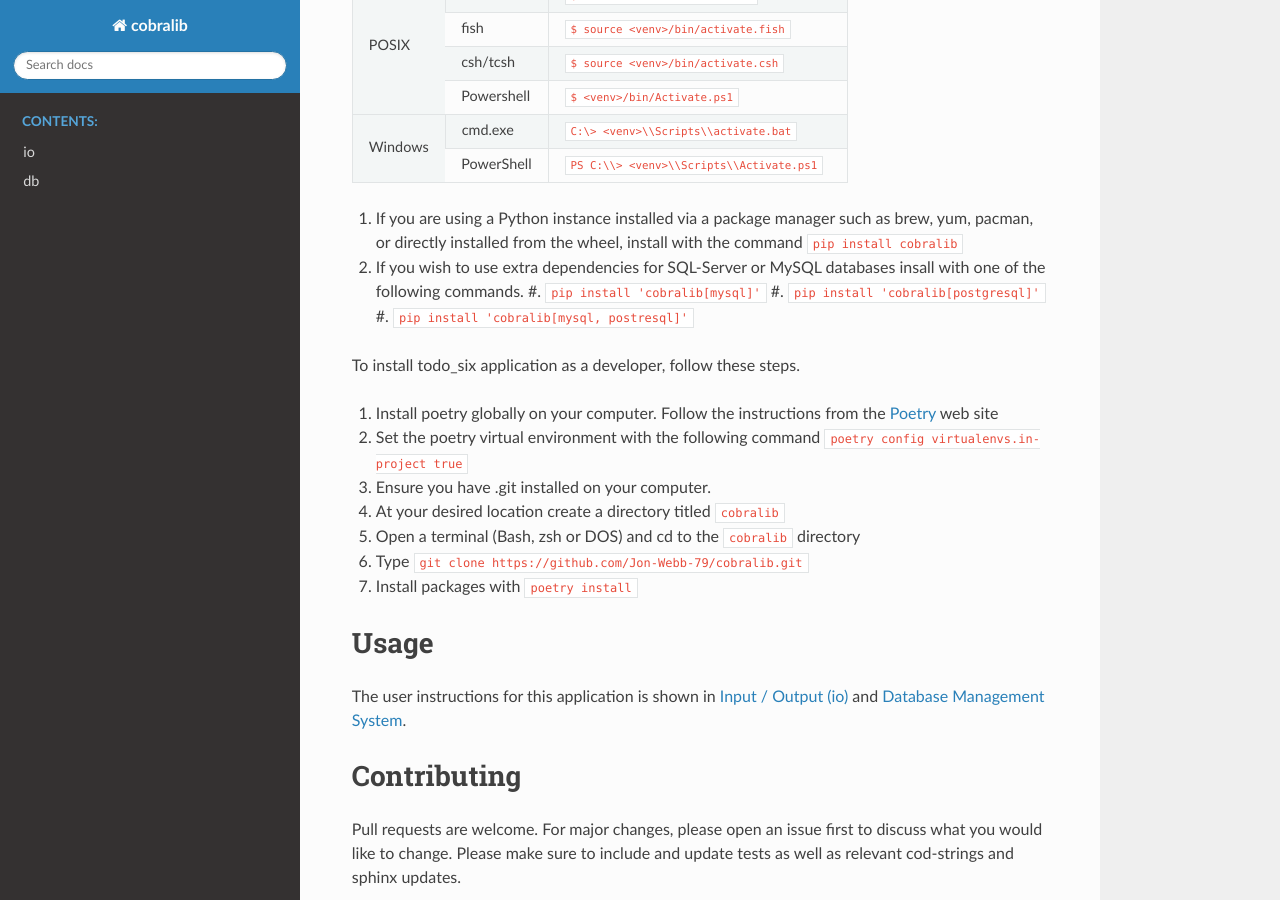
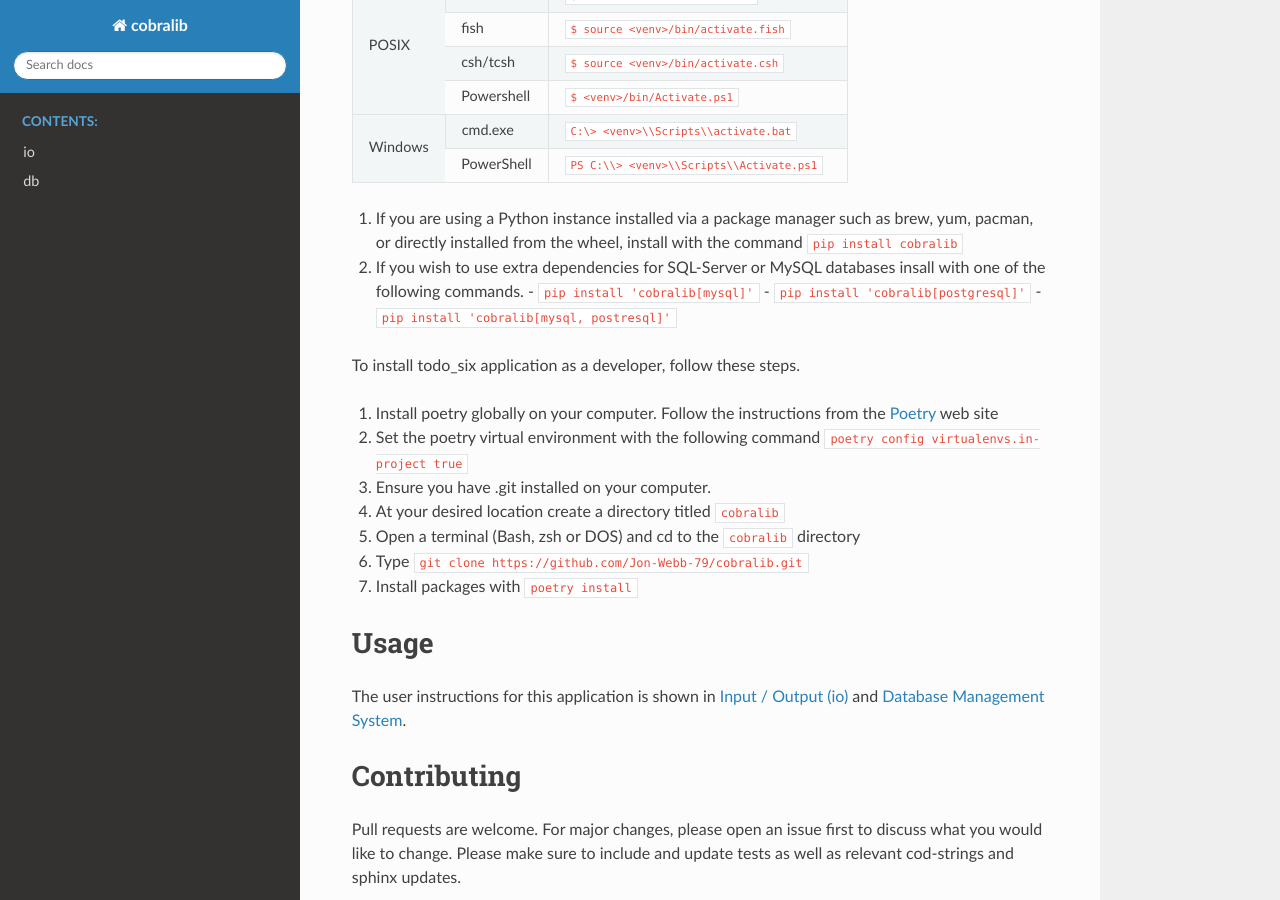
Before and after one commit to Jon-Webb-79/cobralib, a Sphinx documentation site: the page built from docs/sphinx/source/index.rst, in a window 1280 px wide and 900 px high, scrolled down 1160 px. Built offline with Sphinx 7.4.7 and the Read the Docs theme 2.0.0, drawn with Linux system fonts in a browser that asks for light colours.

```diff
--- a/docs/sphinx/source/index.rst
+++ b/docs/sphinx/source/index.rst
@@ -63,9 +63,9 @@ This package is loaded on the PyPi repository and can be installed via the follo
 #. If you are using a Python instance installed via a package manager such as brew, yum, pacman,
    or directly installed from the wheel, install with the command ``pip install cobralib``
 #. If you wish to use extra dependencies for SQL-Server or MySQL databases insall with one of the following commands.
-   #. ``pip install 'cobralib[mysql]'``
-   #. ``pip install 'cobralib[postgresql]'``
-   #. ``pip install 'cobralib[mysql, postresql]'``
+   - ``pip install 'cobralib[mysql]'``
+   - ``pip install 'cobralib[postgresql]'``
+   - ``pip install 'cobralib[mysql, postresql]'``
 
 To install todo_six application as a developer, follow these steps.
 
```
Also changed, not shown: 8 other files.
